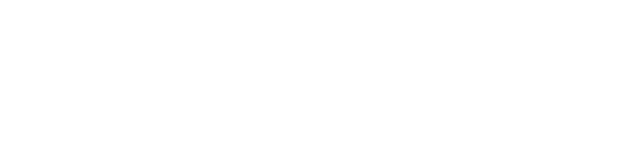
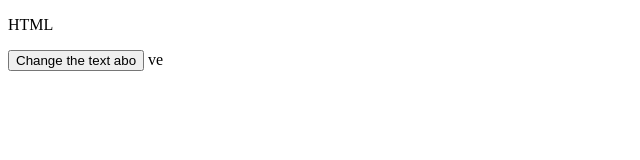
Before and after one commit to enzw/PBP, a plain HTML site: page materiSatu/index.html in a window 1280 px wide. Shown: the whole page, without its empty margins (0-640 px from the left). Drawn offline with Linux system fonts and the light colour scheme.

Commit message:
Slide 1 completed

```diff
--- a/materiSatu/index.html
+++ b/materiSatu/index.html
@@ -4,8 +4,19 @@
     <meta charset="UTF-8">
     <meta name="viewport" content="width=device-width, initial-scale=1.0">
     <title>PBP Materi 1</title>
+    <script>
+        function myFunction() {
+            document.getElementById("paragraf").innerHTML = "Hypertext Markup Language";
+        }
+    </script>
 </head>
 <body>
 
-</body>
+    <p id="paragraf">
+        HTML
+    </p>
+
+    <button type="button" onclick="myFunction()">Change the text abo</button>
+
+</body>ve
 </html>
```
